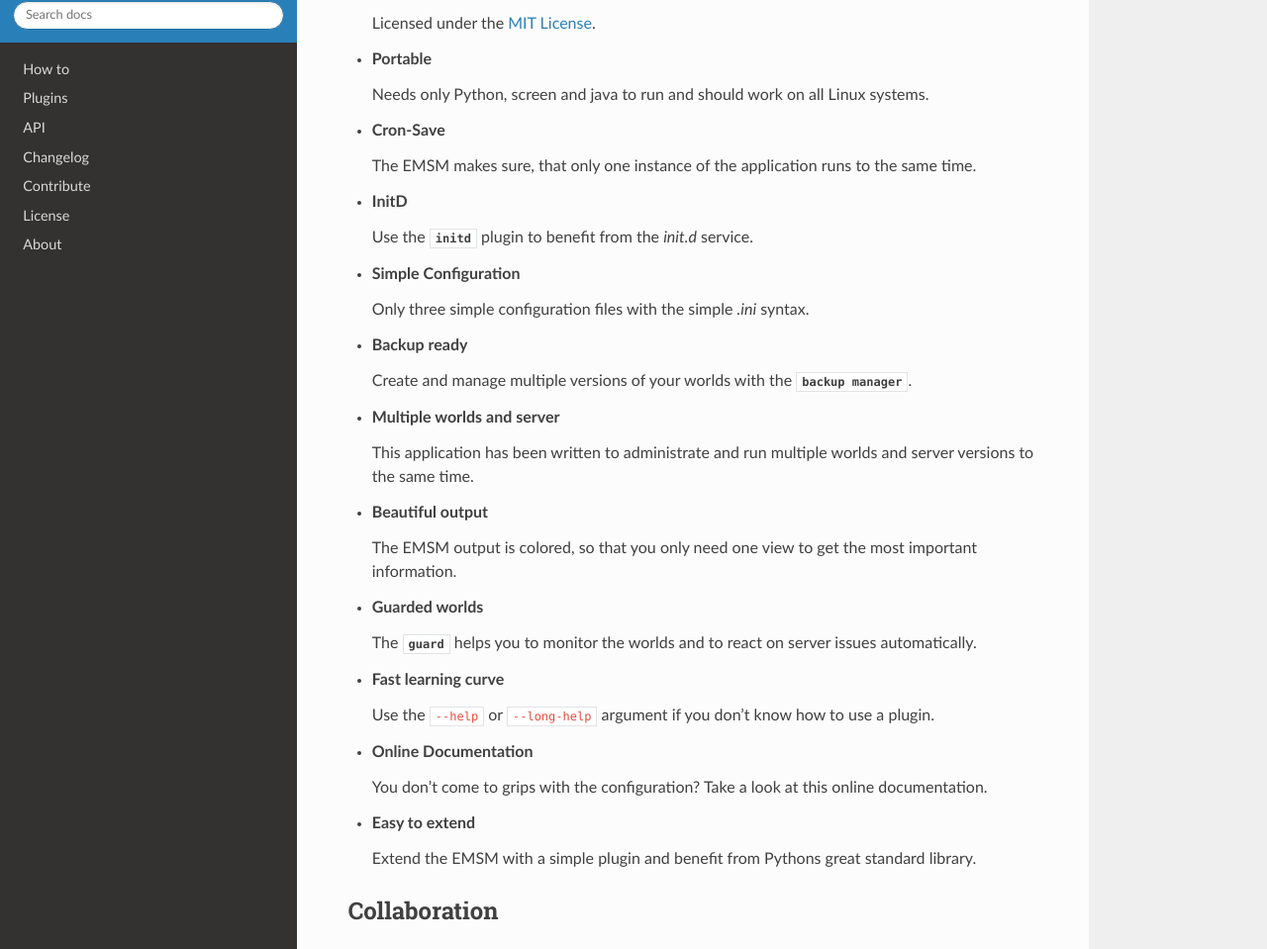
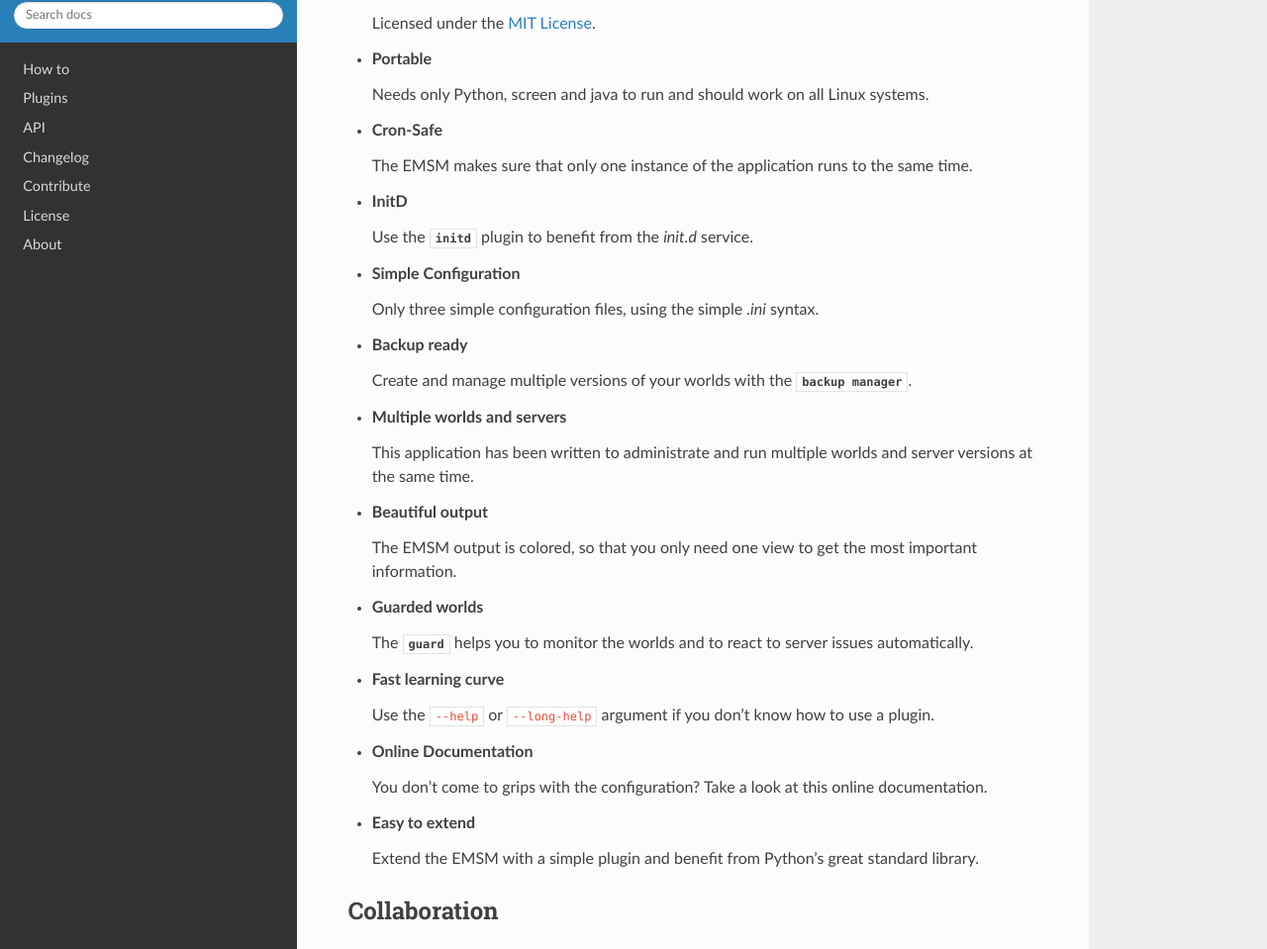
Before and after one commit to benediktschmitt/emsm, a Sphinx documentation site: the page built from docs/source/index.rst, in a window 1280 px wide and 1400 px high, scrolled down 898 px. Shown: the part 163-1122 px from the top of the window at 99% size. Built offline with Sphinx 7.4.7 and the Read the Docs theme 2.0.0, drawn with Linux system fonts in a browser that asks for light colours; some of the changed text lies outside the part shown.

Commit message:
Fix some typos
Signed-off-by: Bryce Harrington <bryce@bryceharrington.org>

```diff
--- a/docs/source/contribute.rst
+++ b/docs/source/contribute.rst
@@ -40,7 +40,7 @@ To simplify the usage by other users, you could prepare your plugin:
     If you don't know how to do this, you can take a look at the source code
     of some other plugins. It's quite easy.
 
-    The documentation should contain at least those sections:
+    The documentation should contain at least these sections:
 
     * About (What does your plugin?)
     * Download URL
--- a/docs/source/index.rst
+++ b/docs/source/index.rst
@@ -29,7 +29,7 @@ The **EMSM** itself provides only a simple but sufficient **API** to manage the
 worlds. The rest of the work is done by the plugins. This makes the application
 easy to extend and maintain.
 
-And the best thing: We support **many server**:
+And the best thing: We support **many types of servers**:
 
     * **vanilla** (mojang server) starting with version 1.2
     * **bungeecord**
@@ -51,9 +51,9 @@ Why should you use the **EMSM**?
 
     Needs only Python, screen and java to run and should work on all Linux systems.
 
-*   **Cron-Save**
+*   **Cron-Safe**
 
-    The EMSM makes sure, that only one instance of the application runs
+    The EMSM makes sure that only one instance of the application runs
     to the same time.
 
 *   **InitD**
@@ -63,17 +63,17 @@ Why should you use the **EMSM**?
 
 *   **Simple Configuration**
 
-    Only three simple configuration files with the simple *.ini* syntax.
+    Only three simple configuration files, using the simple *.ini* syntax.
 
 *   **Backup ready**
 
     Create and manage multiple versions of your worlds with the
     :mod:`backup manager <emsm.plugins.backups>`.
 
-*   **Multiple worlds and server**
+*   **Multiple worlds and servers**
 
     This application has been written to administrate and run multiple
-    worlds and server versions to the same time.
+    worlds and server versions at the same time.
 
 *   **Beautiful output**
 
@@ -83,7 +83,7 @@ Why should you use the **EMSM**?
 *   **Guarded worlds**
 
     The :mod:`~emsm.plugins.guard` helps you to monitor the worlds and to react
-    on server issues automatically.
+    to server issues automatically.
 
 *   **Fast learning curve**
 
@@ -97,7 +97,7 @@ Why should you use the **EMSM**?
 
 *   **Easy to extend**
 
-    Extend the EMSM with a simple plugin and benefit from Pythons great
+    Extend the EMSM with a simple plugin and benefit from Python's great
     standard library.
 
 Collaboration
```
